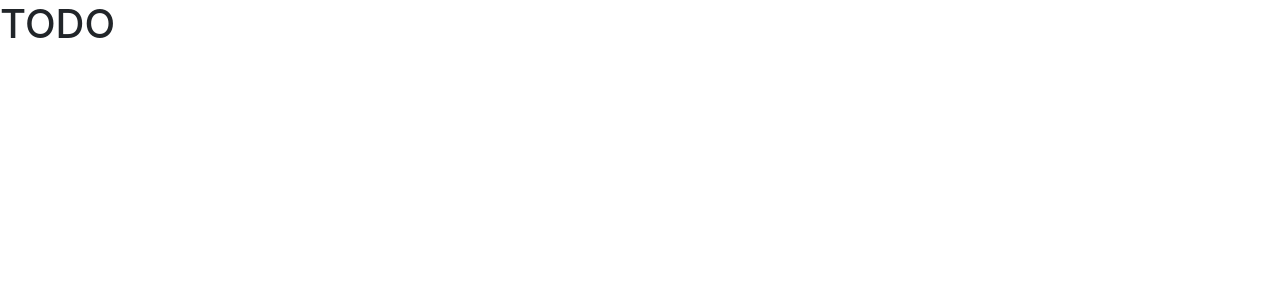
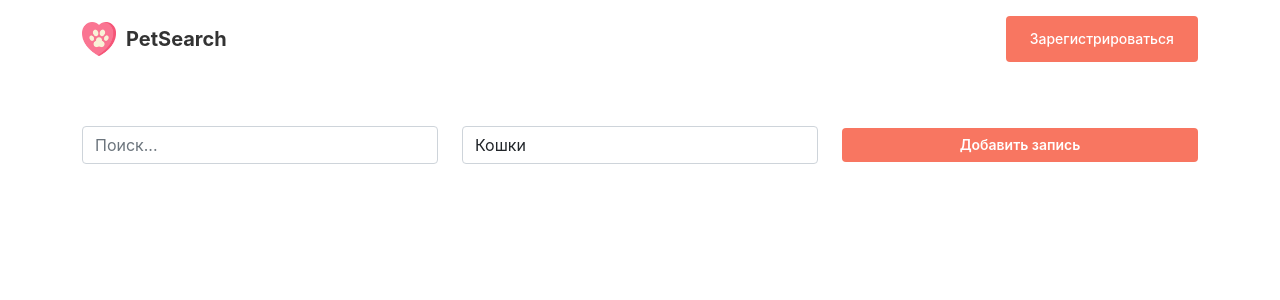
Before and after one commit to SolovevaJulia/pet-search, a React (Create React App) app: page / in a window 1280 px wide. Shown: the top 300 px of the page. Built offline with nearby package versions, Linux system fonts and the light colour scheme.

Commit message:
Верстка компонентна search-panel

```diff
--- a/src/App.js
+++ b/src/App.js
@@ -1,11 +1,15 @@
-
+import Header from './components/header/header'
+import SearchPanel from "./components/search-panel";
+// css стили
+import "./index.css";
 
 function App() {
-  return (
-    <section className="App">
-      <h1>TODO</h1>
-    </section>
-  );
+    return (
+        <section className="App">
+            <Header />
+            <SearchPanel/>
+        </section>
+    );
 }
 
 export default App;
--- a/src/components/add-post/add-post.css
+++ b/src/components/add-post/add-post.css
@@ -0,0 +1,9 @@
+.btn-add-post {
+    background-color: #F87661;
+    color: white;
+    font-weight: 600;
+    font-size: 14px;
+    line-height: 20px;
+    width: 100%;
+    height: 100%;
+}
--- a/src/components/add-post/add-post.js
+++ b/src/components/add-post/add-post.js
@@ -0,0 +1,9 @@
+import './add-post.css'
+
+const AddPost = () => {
+    return(
+        <button type="button" className="btn btn-add-post">Добавить запись</button>
+    )
+}
+
+export default AddPost
--- a/src/components/header/header.css
+++ b/src/components/header/header.css
@@ -0,0 +1,19 @@
+.btn-logo {
+    background-color: #f87661;
+    padding: 12px 23px;
+    font-weight: 500;
+    color: white;
+    font-size: 14px;
+    line-height: 20px;
+}
+
+.logo-img {
+    width: 34px;
+    margin-right: 10px;
+}
+
+.logo-text {
+    color: #333333;
+    font-weight: 700;
+    font-size: 20px;
+}
--- a/src/components/header/header.js
+++ b/src/components/header/header.js
@@ -0,0 +1,22 @@
+import Logo from "../header/img/dog-logo.png";
+import "./header.css";
+
+const Header = () => {
+    return (
+        <div className="container">
+            <div className="row pt-3 pb-3 align-items-center justify-content-between">
+                <div className="col-4 d-flex align-items-center">
+                    <img className="logo-img" src={Logo} />
+                    <p className="logo-text mb-0">PetSearch</p>
+                </div>
+                <div className="col-4 d-flex  justify-content-end">
+                    <button type="button" className="btn btn-logo">
+                        Зарегистрироваться
+                    </button>
+                </div>
+            </div>
+        </div>
+    );
+};
+
+export default Header;
--- /dev/null
+++ b/src/components/search-panel/index.js
@@ -0,0 +1,23 @@
+import Search from "./search";
+import TagFilter from "./tag-filter";
+import AddPost from "../add-post/add-post";
+
+const SearchPanel = () =>  {
+    return(
+        <div className="container">
+            <div className="row mt-5 mb-5 d-flex align-items-center">
+                <div className="col-xl-4 col-lg-4 col-md-4 col-sm-6 col-12  mb-3">
+                    <Search/>
+                </div>
+                <div className="col-xl-4 col-lg-4 col-md-4 col-sm-6  col-12 mb-3">
+                    <TagFilter/>
+                </div>
+                <div className="col-xl-4 col-lg-4 col-md-4 col-sm-12  col-12  mb-3">
+                    <AddPost/>
+                </div>
+            </div>
+        </div>
+    )
+}
+
+export default SearchPanel
--- a/src/components/search-panel/search.js
+++ b/src/components/search-panel/search.js
@@ -0,0 +1,13 @@
+
+const Search = () => {
+    return(
+        <form>
+            <div className="form-group">
+                <input type="text" className="form-control" id="exampleFormControlInput1"
+                       placeholder="Поиск..."/>
+            </div>
+        </form>
+    )
+}
+
+export default Search
--- a/src/components/search-panel/tag-filter.js
+++ b/src/components/search-panel/tag-filter.js
@@ -0,0 +1,16 @@
+
+const TagFilter = () => {
+    return(
+        <form>
+            <div className="form-group">
+                <select className="form-control">
+                    <option>Кошки</option>
+                    <option>Собаки</option>
+                    <option>Потеряшки</option>
+                </select>
+            </div>
+        </form>
+    )
+}
+
+export default TagFilter
```
